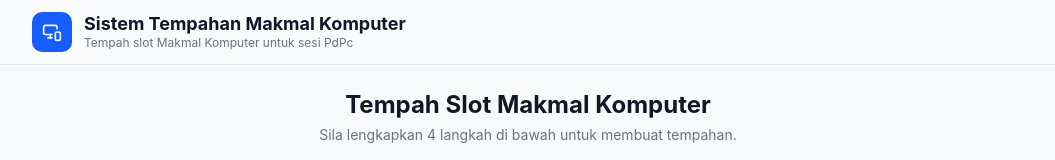
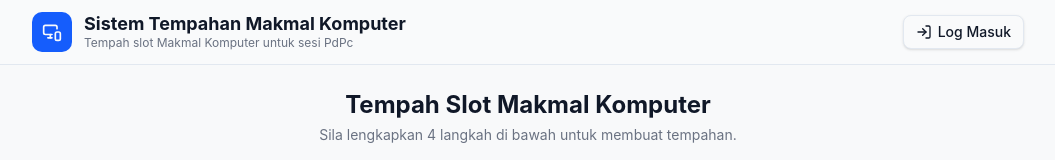
Before and after one commit to fetreney2000/sksfxictroombooking, a React (Vite) app: page / in a window 1280 px wide. Shown: the top 160 px of the page, without its empty margins (112-1167 px from the left). Built offline with nearby package versions, Linux system fonts and the light colour scheme; no server answers; the database is empty.

Commit message:
feat: add Log Masuk link to public booking page header

```diff
--- a/src/components/layout/PublicLayout.tsx
+++ b/src/components/layout/PublicLayout.tsx
@@ -1,5 +1,5 @@
 import { Link, Outlet } from 'react-router-dom'
-import { MonitorSmartphone } from 'lucide-react'
+import { LogIn, MonitorSmartphone } from 'lucide-react'
 import { isSupabaseConfigured } from '@/lib/supabaseClient'
 import { useCurrentUser } from '@/hooks/useAuth'
 
@@ -31,7 +31,15 @@ export function PublicLayout() {
             >
               Papan Pemuka
             </Link>
-          ) : null}
+          ) : (
+            <Link
+              to="/login"
+              className="inline-flex items-center gap-1.5 rounded-md border border-input bg-background px-3 py-1.5 text-sm font-medium shadow-sm hover:bg-accent"
+            >
+              <LogIn className="h-4 w-4" />
+              Log Masuk
+            </Link>
+          )}
         </div>
       </header>
       <main className="mx-auto w-full max-w-5xl flex-1 px-4 py-6">
```
